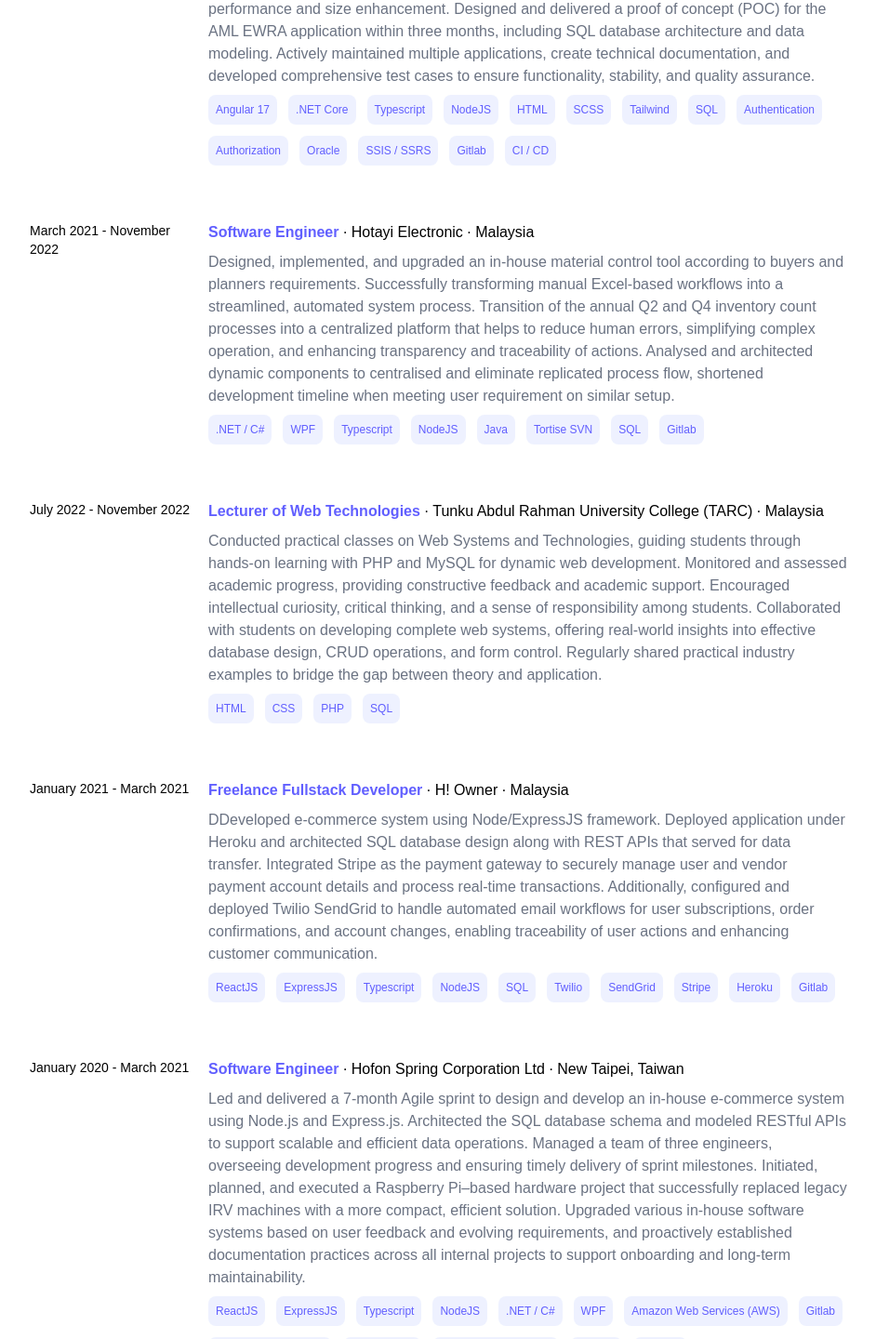
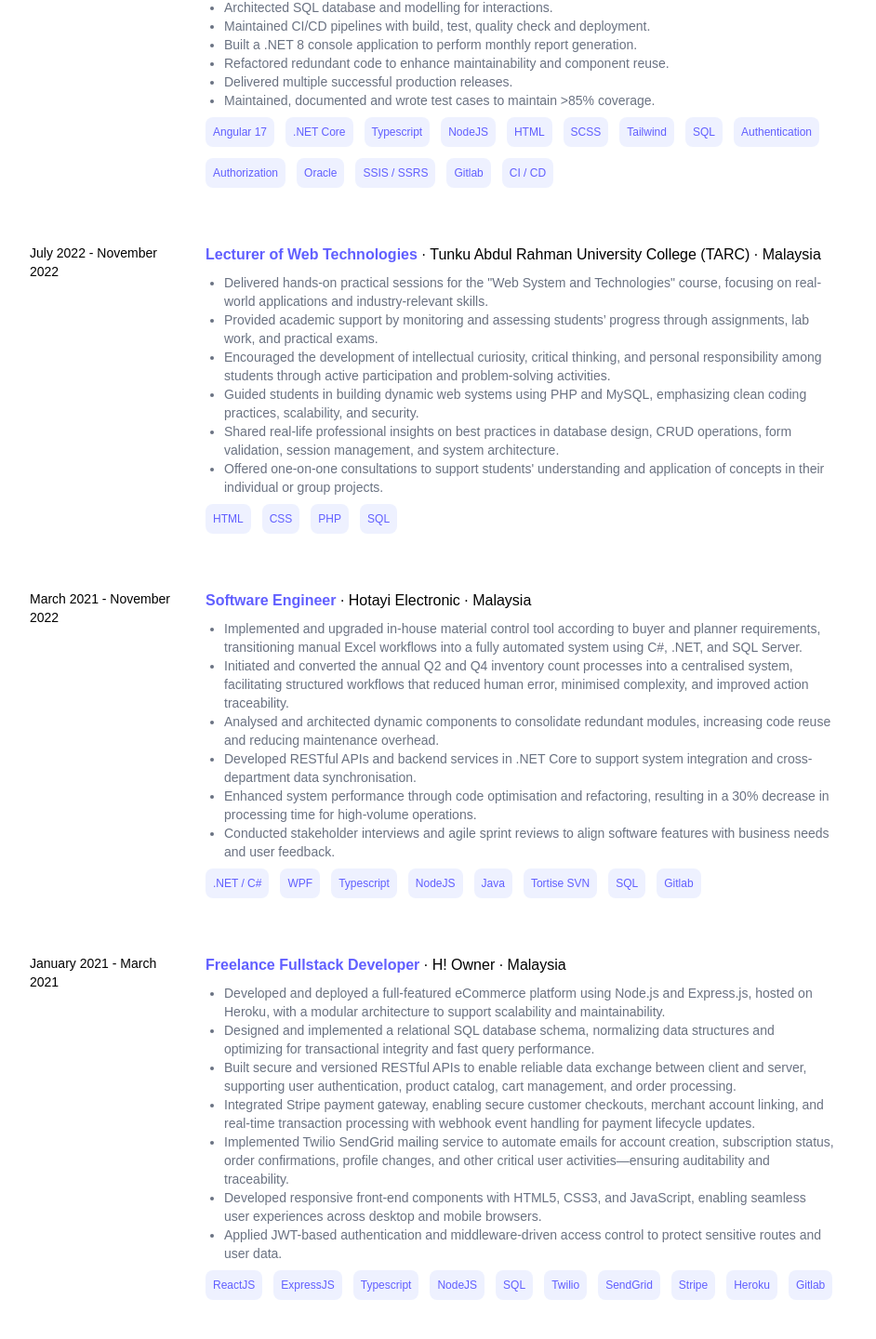
Before and after one commit to chuahweijie-01/portfolio, a Next.js app: page /career-path in a window 1280 px wide. Shown: the part 330-1770 px from the top of the page at 93% size, without its empty margins (168-1110 px from the left). Built offline with nearby package versions, Linux system fonts and the light colour scheme.

Commit message:
chore: update career (#21)

```diff
--- a/app/assets/mock/career.json
+++ b/app/assets/mock/career.json
@@ -1,268 +1,164 @@
 [
     {
-        "id": 1,
+        "_id": "1",
+        "startMonth": 11,
+        "startYear": 2022,
+        "endMonth": null,
+        "endYear": null,
+        "isCurrent": true,
+        "designation": "Fullstack / .NET Developer",
         "company": "Credit Agricole CIB",
         "location": "Singapore",
-        "designation": "Fullstack / .NET Developer",
-        "startYear": "2022",
-        "startMonth": "November",
-        "endYear": "",
-        "endMonth": "",
-        "isCurrent": true,
-        "description": "Successfully completed a full development sprint for CAREV2, enhancing the user experience of an aging application through a technology stack upgrade using .NET Core and Angular. Collaborated closely with the Data Hub team to design and integrate RESTful APIs for efficient and secure data transfer. Involved in complete revamping of user interface of NSU application, including Angular upgrade, introducing dynamic rendering and reusable shared components for performance and size enhancement. Designed and delivered a proof of concept (POC) for the AML EWRA application within three months, including SQL database architecture and data modeling. Actively maintained multiple applications, create technical documentation, and developed comprehensive test cases to ensure functionality, stability, and quality assurance.",
+        "description": [
+            "Completed scrum sprint of CAREV2 which upgraded and improved UX of aging application using .NET Core and Angular, using MediaR, FluentValidation for clean architecture.",
+            "Developed and implemented new UI of NSU application, reducing application size and load along with dynamic rendering by introducing shared components in Angular.",
+            "Designed and developed POC for AML EWRA within 3 months as part of the revamp items for legacy applications.",
+            "Architected SQL database and modelling for interactions.",
+            "Maintained CI/CD pipelines with build, test, quality check and deployment.",
+            "Built a .NET 8 console application to perform monthly report generation.",
+            "Refactored redundant code to enhance maintainability and component reuse.",
+            "Delivered multiple successful production releases.",
+            "Maintained, documented and wrote test cases to maintain >85% coverage."
+        ],
         "stack": [
-            {
-                "id": 1,
-                "name": "Angular 17"
-            },
-            {
-                "id": 2,
-                "name": ".NET Core"
-            },
-            {
-                "id": 3,
-                "name": "Typescript"
-            },
-            {
-                "id": 4,
-                "name": "NodeJS"
-            },
-            {
-                "id": 5,
-                "name": "HTML"
-            },
-            {
-                "id": 6,
-                "name": "SCSS"
-            },
-            {
-                "id": 7,
-                "name": "Tailwind"
-            },
-            {
-                "id": 8,
-                "name": "SQL"
-            },
-            {
-                "id": 9,
-                "name": "Authentication"
-            },
-            {
-                "id": 10,
-                "name": "Authorization"
-            },
-            {
-                "id": 11,
-                "name": "Oracle"
-            },
-            {
-                "id": 12,
-                "name": "SSIS / SSRS"
-            },
-            {
-                "id": 13,
-                "name": "Gitlab"
-            },
-            {
-                "id": 14,
-                "name": "CI / CD"
-            }
+            "Angular 17",
+            ".NET Core",
+            "Typescript",
+            "NodeJS",
+            "HTML",
+            "SCSS",
+            "Tailwind",
+            "SQL",
+            "Authentication",
+            "Authorization",
+            "Oracle",
+            "SSIS / SSRS",
+            "Gitlab",
+            "CI / CD"
         ]
     },
     {
-        "id": 2,
-        "company": "Hotayi Electronic",
+        "_id": "2",
+        "startMonth": 7,
+        "startYear": 2022,
+        "endMonth": 11,
+        "endYear": 2022,
+        "isCurrent": false,
+        "designation": "Lecturer of Web Technologies",
+        "company": "Tunku Abdul Rahman University College (TARC)",
         "location": "Malaysia",
-        "designation": "Software Engineer",
-        "startYear": "2021",
-        "startMonth": "March",
-        "endYear": "2022",
-        "endMonth": "November",
-        "isCurrent": false,
-        "description": "Designed, implemented, and upgraded an in-house material control tool according to buyers and planners requirements. Successfully transforming manual Excel-based workflows into a streamlined, automated system process. Transition of the annual Q2 and Q4 inventory count processes into a centralized platform that helps to reduce human errors, simplifying complex operation, and enhancing transparency and traceability of actions. Analysed and architected dynamic components to centralised and eliminate replicated process flow, shortened development timeline when meeting user requirement on similar setup.",
+        "description": [
+            "Delivered hands-on practical sessions for the \"Web System and Technologies\" course, focusing on real-world applications and industry-relevant skills.",
+            "Provided academic support by monitoring and assessing students’ progress through assignments, lab work, and practical exams.",
+            "Encouraged the development of intellectual curiosity, critical thinking, and personal responsibility among students through active participation and problem-solving activities.",
+            "Guided students in building dynamic web systems using PHP and MySQL, emphasizing clean coding practices, scalability, and security.",
+            "Shared real-life professional insights on best practices in database design, CRUD operations, form validation, session management, and system architecture.",
+            "Offered one-on-one consultations to support students' understanding and application of concepts in their individual or group projects."
+        ],
         "stack": [
-            {
-                "id": 1,
-                "name": ".NET / C#"
-            },
-            {
-                "id": 2,
-                "name": "WPF"
-            },
-            {
-                "id": 3,
-                "name": "Typescript"
-            },
-            {
-                "id": 4,
-                "name": "NodeJS"
-            },
-            {
-                "id": 5,
-                "name": "Java"
-            },
-            {
-                "id": 6,
-                "name": "Tortise SVN"
-            },
-            {
-                "id": 7,
-                "name": "SQL"
-            },
-            {
-                "id": 10,
-                "name": "Gitlab"
-            }
+            "HTML",
+            "CSS",
+            "PHP",
+            "SQL"
         ]
     },
     {
-        "id": 3,
-        "company": "Tunku Abdul Rahman University College (TARC)",
+        "_id": "3",
+        "startMonth": 3,
+        "startYear": 2021,
+        "endMonth": 11,
+        "endYear": 2022,
+        "isCurrent": false,
+        "designation": "Software Engineer",
+        "company": "Hotayi Electronic",
         "location": "Malaysia",
-        "designation": "Lecturer of Web Technologies",
-        "startYear": "2022",
-        "startMonth": "July",
-        "endYear": "2022",
-        "endMonth": "November",
-        "isCurrent": false,
-        "description": "Conducted practical classes on Web Systems and Technologies, guiding students through hands-on learning with PHP and MySQL for dynamic web development. Monitored and assessed academic progress, providing constructive feedback and academic support. Encouraged intellectual curiosity, critical thinking, and a sense of responsibility among students. Collaborated with students on developing complete web systems, offering real-world insights into effective database design, CRUD operations, and form control. Regularly shared practical industry examples to bridge the gap between theory and application.",
+        "description": [
+            "Implemented and upgraded in-house material control tool according to buyer and planner requirements, transitioning manual Excel workflows into a fully automated system using C#, .NET, and SQL Server.",
+            "Initiated and converted the annual Q2 and Q4 inventory count processes into a centralised system, facilitating structured workflows that reduced human error, minimised complexity, and improved action traceability.",
+            "Analysed and architected dynamic components to consolidate redundant modules, increasing code reuse and reducing maintenance overhead.",
+            "Developed RESTful APIs and backend services in .NET Core to support system integration and cross-department data synchronisation.",
+            "Enhanced system performance through code optimisation and refactoring, resulting in a 30% decrease in processing time for high-volume operations.",
+            "Conducted stakeholder interviews and agile sprint reviews to align software features with business needs and user feedback."
+        ],
         "stack": [
-            {
-                "id": 1,
-                "name": "HTML"
-            },
-            {
-                "id": 2,
-                "name": "CSS"
-            },
-            {
-                "id": 3,
-                "name": "PHP"
-            },
-            {
-                "id": 4,
-                "name": "SQL"
-            }
+            ".NET / C#",
+            "WPF",
+            "Typescript",
+            "NodeJS",
+            "Java",
+            "Tortise SVN",
+            "SQL",
+            "Gitlab"
         ]
     },
     {
-        "id": 4,
+        "_id": "4",
+        "startMonth": 1,
+        "startYear": 2021,
+        "endMonth": 3,
+        "endYear": 2021,
+        "isCurrent": false,
+        "designation": "Freelance Fullstack Developer",
         "company": "H! Owner",
         "location": "Malaysia",
-        "designation": "Freelance Fullstack Developer",
-        "startYear": "2021",
-        "startMonth": "January",
-        "endYear": "2021",
-        "endMonth": "March",
-        "isCurrent": false,
-        "description": "DDeveloped e-commerce system using Node/ExpressJS framework. Deployed application under Heroku and architected SQL database design along with REST APIs that served for data transfer. Integrated Stripe as the payment gateway to securely manage user and vendor payment account details and process real-time transactions. Additionally, configured and deployed Twilio SendGrid to handle automated email workflows for user subscriptions, order confirmations, and account changes, enabling traceability of user actions and enhancing customer communication.",
+        "description": [
+            "Developed and deployed a full-featured eCommerce platform using Node.js and Express.js, hosted on Heroku, with a modular architecture to support scalability and maintainability.",
+            "Designed and implemented a relational SQL database schema, normalizing data structures and optimizing for transactional integrity and fast query performance.",
+            "Built secure and versioned RESTful APIs to enable reliable data exchange between client and server, supporting user authentication, product catalog, cart management, and order processing.",
+            "Integrated Stripe payment gateway, enabling secure customer checkouts, merchant account linking, and real-time transaction processing with webhook event handling for payment lifecycle updates.",
+            "Implemented Twilio SendGrid mailing service to automate emails for account creation, subscription status, order confirmations, profile changes, and other critical user activities—ensuring auditability and traceability.",
+            "Developed responsive front-end components with HTML5, CSS3, and JavaScript, enabling seamless user experiences across desktop and mobile browsers.",
+            "Applied JWT-based authentication and middleware-driven access control to protect sensitive routes and user data."
+        ],
         "stack": [
-            {
-                "id": 1,
-                "name": "ReactJS"
-            },
-            {
-                "id": 2,
-                "name": "ExpressJS"
-            },
-            {
-                "id": 3,
-                "name": "Typescript"
-            },
-            {
-                "id": 4,
-                "name": "NodeJS"
-            },
-            {
-                "id": 5,
-                "name": "SQL"
-            },
-            {
-                "id": 6,
-                "name": "Twilio"
-            },
-            {
-                "id": 7,
-                "name": "SendGrid"
-            },
-            {
-                "id": 8,
-                "name": "Stripe"
-            },
-            {
-                "id": 9,
-                "name": "Heroku"
-            },
-            {
-                "id": 10,
-                "name": "Gitlab"
-            }
+            "ReactJS",
+            "ExpressJS",
+            "Typescript",
+            "NodeJS",
+            "SQL",
+            "Twilio",
+            "SendGrid",
+            "Stripe",
+            "Heroku",
+            "Gitlab"
         ]
     },
     {
-        "id": 5,
+        "_id": "5",
+        "startMonth": 1,
+        "startYear": 2020,
+        "endMonth": 3,
+        "endYear": 2021,
+        "isCurrent": false,
+        "designation": "Software Engineer",
         "company": "Hofon Spring Corporation Ltd",
         "location": "New Taipei, Taiwan",
-        "designation": "Software Engineer",
-        "startYear": "2020",
-        "startMonth": "January",
-        "endYear": "2021",
-        "endMonth": "March",
-        "isCurrent": false,
-        "description": "Led and delivered a 7-month Agile sprint to design and develop an in-house e-commerce system using Node.js and Express.js. Architected the SQL database schema and modeled RESTful APIs to support scalable and efficient data operations. Managed a team of three engineers, overseeing development progress and ensuring timely delivery of sprint milestones. Initiated, planned, and executed a Raspberry Pi–based hardware project that successfully replaced legacy IRV machines with a more compact, efficient solution. Upgraded various in-house software systems based on user feedback and evolving requirements, and proactively established documentation practices across all internal projects to support onboarding and long-term maintainability.",
+        "description": [
+            "Led the full-cycle development of an internal e-commerce web application, managing a team of 3 engineers under tight deadlines.",
+            "Designed and implemented SQL database schema and RESTful APIs to support dynamic e-commerce functionalities.",
+            "Developed backend services using Node.js and Express.js, learning both technologies on the fly to unblock team progress.",
+            "Architected and deployed scalable cloud infrastructure on AWS (EC2, S3), collaborating with AWS partners to ensure best practices.",
+            "Spearheaded the replacement of a bulky IRV hardware system with a Raspberry Pi solution, reducing hardware footprint and cost.",
+            "Facilitated and drove agile sprint planning, tracking progress and adjusting scope to meet 7-month project delivery target.",
+            "Upgraded in-house software based on evolving user requirements, improving system usability and performance.",
+            "Initiated and maintained technical documentation for all in-house systems, streamlining onboarding for new developers.",
+            "Strengthened team collaboration, rapid problem-solving, and cross-functional communication under high-pressure conditions.",
+            "Gained hands-on experience troubleshooting infrastructure issues and deploying production-grade applications in the cloud."
+        ],
         "stack": [
-            {
-                "id": 1,
-                "name": "ReactJS"
-            },
-            {
-                "id": 2,
-                "name": "ExpressJS"
-            },
-            {
-                "id": 3,
-                "name": "Typescript"
-            },
-            {
-                "id": 4,
-                "name": "NodeJS"
-            },
-            {
-                "id": 5,
-                "name": ".NET / C#"
-            },
-            {
-                "id": 6,
-                "name": "WPF"
-            },
-            {
-                "id": 7,
-                "name": "Amazon Web Services (AWS)"
-            },
-            {
-                "id": 8,
-                "name": "Gitlab"
-            },
-            {
-                "id": 9,
-                "name": "Andriod Programming"
-            },
-            {
-                "id": 10,
-                "name": "React Native"
-            },
-            {
-                "id": 11,
-                "name": "Raspberry Pi / Arduino"
-            },
-            {
-                "id": 12,
-                "name": "CI / CD"
-            },
-            {
-                "id": 13,
-                "name": "MSSQL"
-            }
+            "ReactJS",
+            "ExpressJS",
+            "Typescript",
+            "NodeJS",
+            ".NET / C#",
+            "WPF",
+            "Amazon Web Services (AWS)",
+            "Gitlab",
+            "Andriod Programming",
+            "React Native",
+            "Raspberry Pi / Arduino",
+            "CI / CD",
+            "MSSQL"
         ]
     }
 ]
--- /dev/null
+++ b/app/career-path/api/career.ts
@@ -0,0 +1,27 @@
+import { GetAllCareerResponse } from "../interfaces/get-all-career-response";
+
+const apiRequest = async <T>(
+    endpoint: string,
+    method: string,
+    body?: object
+): Promise<T> => {
+    const response = await fetch('API_URL', {
+        method,
+        headers: {
+            'Content-Type': 'application/json'
+        },
+        ...(body && { body: JSON.stringify(body) })
+    })
+
+    if (!response.ok) {
+        const errorText = await response.text();
+        console.error(`API error (${method} ${endpoint}):`, errorText);
+        throw new Error(errorText || 'API FAILED')
+    }
+
+    return response.json();
+}
+
+export const getCareers = (): Promise<GetAllCareerResponse[]> => {
+    return apiRequest<GetAllCareerResponse[]>('', 'GET');
+}
--- /dev/null
+++ b/app/career-path/interfaces/get-all-career-response.ts
@@ -0,0 +1,13 @@
+export type GetAllCareerResponse = {
+    _id: string
+    startMonth: number;
+    startYear: number;
+    endMonth: number | null;
+    endYear: number | null;
+    isCurrent: boolean;
+    designation: string;
+    company: string;
+    location: string;
+    description: string[];
+    stack: string[]
+}
--- a/app/career-path/page.tsx
+++ b/app/career-path/page.tsx
@@ -1,51 +1,66 @@
 'use client';
 
-import React from 'react'
+import React, { useEffect, useState } from 'react';
 import useDarkTheme from '../hooks/useDarkTheme';
-import careers from '../assets/mock/career.json';
+import staticCareers from '../assets/mock/career.json';
 import Chips from '../components/Chips';
+import { GetAllCareerResponse } from './interfaces/get-all-career-response';
+import numberToMonth from '../utils/numberToMonth';
 
 const CareerPath = () => {
-  const fontColor = useDarkTheme() ? "text-white" : "text-black";
-  const contentFontColor = useDarkTheme() ? "text-white" : "text-gray-500";
+  const [careers, setCareers] = useState<GetAllCareerResponse[]>([]);
+  const darkTheme = useDarkTheme();
 
-  const renderCareerPathElement = () => {
-    return careers.map(career => (
-      <div key={career.id} className="group relative mb-15 lg:hover:!opacity-100 lg:group-hover/list:opacity-30">
-        <div className={`transition-all duration-300 ease-in-out block lg:flex lg:gap-5 ${fontColor} lg:hover:scale-102 `}>
+  useEffect(() => {
+    setCareers(staticCareers)
+    /* TODO: Buy a domain for HTTP - HTTPS connection */
+    /*
+    getCareers()
+      .then(setCareers)
+      .catch(error => console.error('Failed to fetch careers:', error));
+    */
+  }, []);
+
+  const fontColor = darkTheme ? "text-white" : "text-black";
+  const contentFontColor = darkTheme ? "text-white" : "text-gray-500";
+
+  return (
+    <div>
+      <h2 className={`font-bold ${fontColor} text-2xl pb-8`}>Where I&#39;ve Worked</h2>
+      <div className='group/list'>
+        {careers.map(({ _id, startMonth, startYear, endMonth, endYear, isCurrent, designation, company, location, description, stack }) => (
+          <div key={_id} className="group transition-all duration-300 ease-in-out relative mb-15 lg:hover:!opacity-100 lg:group-hover/list:opacity-50">
+            <div className={`transition-all duration-300 ease-in-out block lg:flex lg:gap-5 ${fontColor} lg:hover:scale-102`}>
               <div className='lg:w-1/5 text-sm pb-3 lg:pb-0'>
-            {`${career.startMonth} ${career.startYear} - ${career.isCurrent ? 'Current' : `${career.endMonth} ${career.endYear}`}`}
+                {`${numberToMonth(startMonth)} ${startYear} - ${isCurrent ? 'Current' : `${numberToMonth(endMonth!)} ${endYear}`}`}
               </div>
               <div className='lg:w-4/5'>
                 <div className='flex gap-1 items-start lg:items-center pb-2 flex-col lg:flex-row'>
-              <span className='font-bold text-indigo-500'>{career.designation}</span>
+                  <span className='font-bold text-indigo-500'>{designation}</span>
                   <span className='hidden lg:block'> · </span>
-              <span>{career.company}</span>
+                  <span>{company}</span>
                   <span className='hidden lg:block'> · </span>
-              <span>{career.location}</span>
+                  <span>{location}</span>
                 </div>
                 <div className={`${contentFontColor} pb-2`}>
-              {career.description}
+                  <ul className="list-disc pl-5">
+                    {description.map((sentence, index) => (
+                      <li className="text-sm" key={index}>{sentence}</li>
+                    ))}
+                  </ul>
                 </div>
                 <div className='flex gap-3 flex-wrap'>
-              {career.stack.map((tech, index) => (
-                <Chips key={index} {...tech} />
+                  {stack.map((tech, index) => (
+                    <Chips key={index} tech={tech} />
                   ))}
                 </div>
               </div>
             </div>
-        <div className="absolute inset-[-15px] lg:inset-[-25px] hidden group-hover:flex flex-col items-center justify-center rounded shadow-[0_0_15px] shadow-indigo-500/30 pointer-events-none">
+          </div>
+        ))}
       </div>
     </div>
-    ));
+  );
 };
 
-  return (
-    <div>
-      <div className={`font-bold ${fontColor} text-2xl pb-8`}>{`Where I've Work`}</div>
-      <div className='group/list'>{renderCareerPathElement()}</div>
-    </div>
-  )
-}
-
-export default CareerPath
+export default CareerPath;
--- a/app/components/Chips.jsx
+++ b/app/components/Chips.jsx
@@ -1,8 +1,8 @@
 import React from 'react'
 
-const Chips = (props) => {
+const Chips = ({ tech }) => {
     return (
-        <div key={props.id} className='text-indigo-500 bg-indigo-200/30 p-2 text-xs rounded-lg pointer-events-none'>{props.name}</div>
+        <span key={Math.random()} className='text-indigo-500 bg-indigo-200/30 p-2 text-xs rounded-lg pointer-events-none'>{tech}</span>
     )
 }
 
--- a/app/styles/globals.css
+++ b/app/styles/globals.css
@@ -19,6 +19,10 @@
   }
 }
 
+html {
+  scrollbar-gutter: stable;
+}
+
 body {
   font-family: Arial, Helvetica, sans-serif;
 }
--- /dev/null
+++ b/app/utils/numberToMonth.ts
@@ -0,0 +1,12 @@
+export default function numberToMonth(monthNumber: number): string {
+    const months = [
+        "January", "February", "March", "April", "May", "June",
+        "July", "August", "September", "October", "November", "December"
+    ];
+
+    if (monthNumber < 1 || monthNumber > 12) {
+        return "Invalid month";
+    }
+
+    return months[monthNumber - 1];
+}
```
Lines whose indentation alone changed are shown as unchanged.
